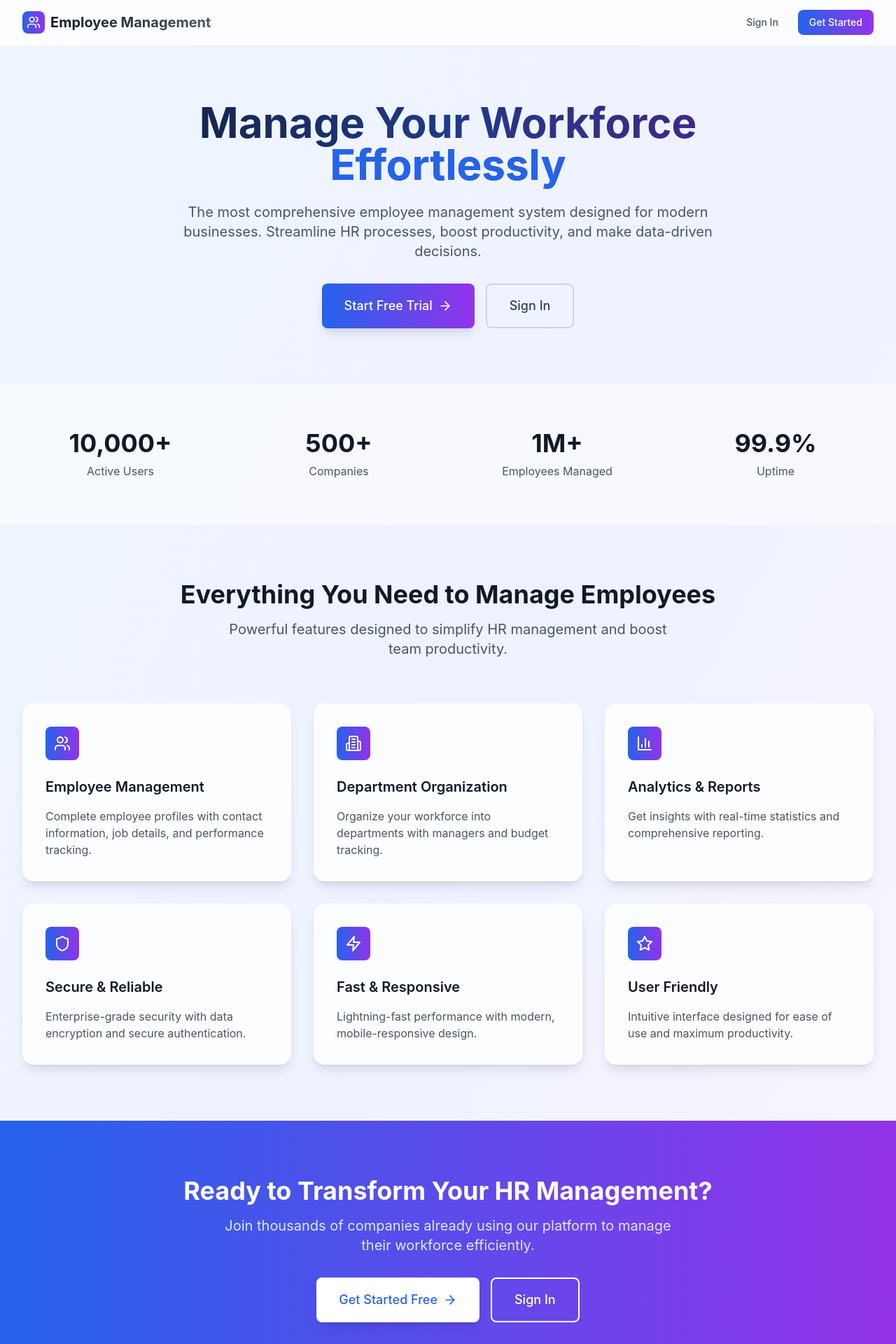
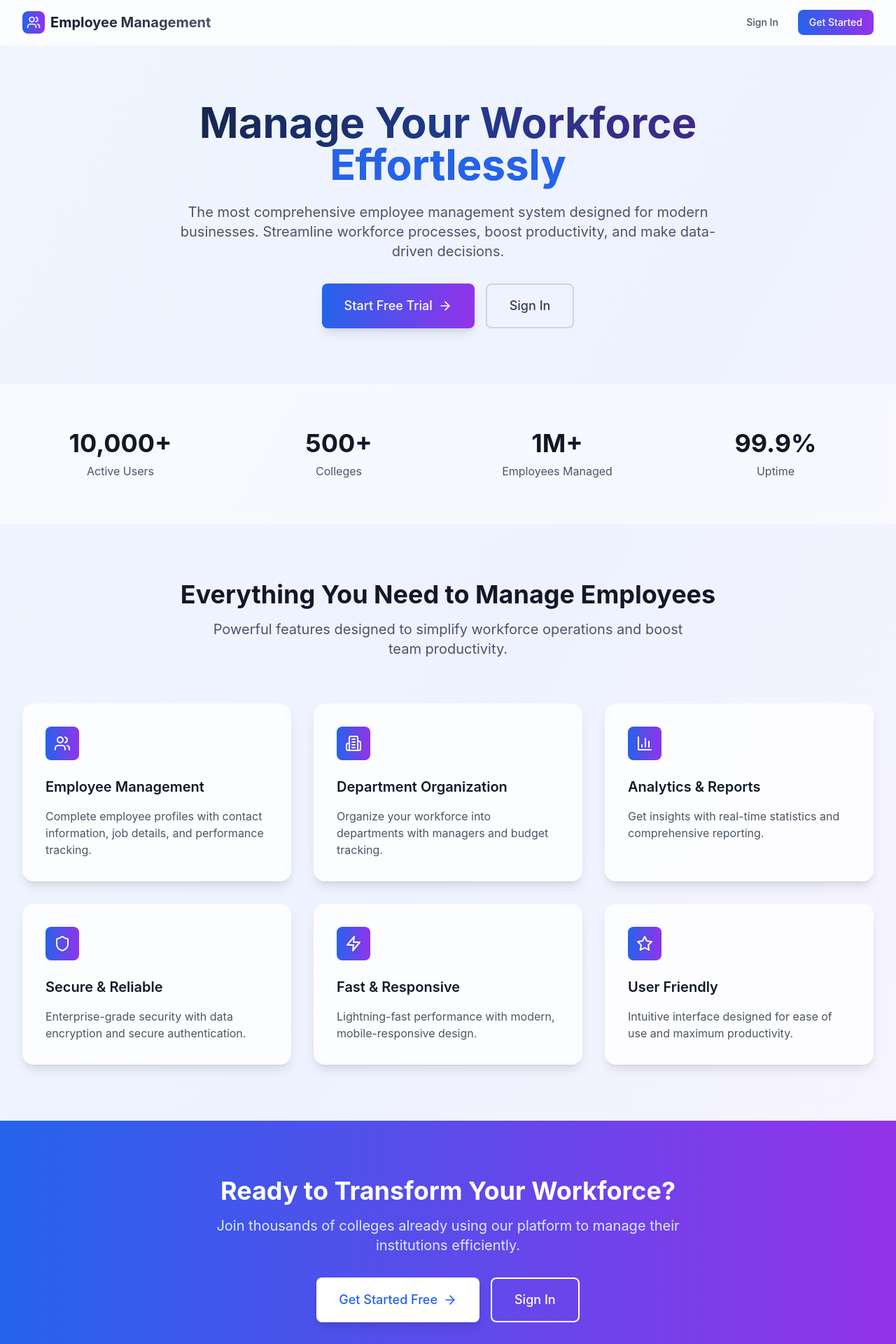
Before and after one commit to parimivamsi543-png/EMS-PROJECT, a React (Create React App) app in the folder client/: page / in a window 1280 px wide. Shown: the top 1920 px of the page at 70% size. Built offline with nearby package versions, Linux system fonts and the light colour scheme; no server answers; the HTML template or start-up script is replaced by a standard one.

Commit message:
updated backend configuration and added root route

```diff
--- a/client/src/pages/Dashboard.js
+++ b/client/src/pages/Dashboard.js
@@ -4,7 +4,7 @@ import { useQuery } from 'react-query';
 import {
   Users,
   Building2,
-  DollarSign,
+  IndianRupee,
   TrendingUp,
   Clock,
   Calendar,
@@ -95,7 +95,7 @@ const Dashboard = () => {
             <StatCard
               title="Average Salary"
               value={`₹${Math.round(stats?.avgSalary || 0).toLocaleString()}`}
-              icon={DollarSign}
+              icon={IndianRupee}
               color="bg-gradient-to-r from-yellow-500 to-yellow-600"
               change={1.8}
               gradient="bg-gradient-to-r from-yellow-50 to-yellow-100"
--- a/client/src/pages/DepartmentEmployees.js
+++ b/client/src/pages/DepartmentEmployees.js
@@ -1,7 +1,7 @@
 import React from 'react';
 import { useParams, Link } from 'react-router-dom';
 import { useQuery } from 'react-query';
-import { ArrowLeft, User, Mail, Phone, Building2, Briefcase, DollarSign, Calendar } from 'lucide-react';
+import { ArrowLeft, User, Mail, Phone, Building2, Briefcase, IndianRupee, Calendar } from 'lucide-react';
 import { getDepartment, getDepartmentEmployees } from '../services/api';
 
 const DepartmentEmployees = () => {
@@ -122,7 +122,7 @@ const DepartmentEmployees = () => {
                   )}
                   {employee.salary && (
                     <div className="flex items-center text-sm text-gray-600">
-                      <DollarSign className="h-4 w-4 mr-2 text-gray-400" />
+                      <IndianRupee className="h-4 w-4 mr-2 text-gray-400" />
                       <span>₹{employee.salary.toLocaleString()}</span>
                     </div>
                   )}
--- a/client/src/pages/DepartmentForm.js
+++ b/client/src/pages/DepartmentForm.js
@@ -2,7 +2,7 @@ import React, { useEffect } from 'react';
 import { useForm } from 'react-hook-form';
 import { useNavigate, useParams } from 'react-router-dom';
 import { useQuery, useMutation, useQueryClient } from 'react-query';
-import { ArrowLeft, Save, Building2, DollarSign, MapPin } from 'lucide-react';
+import { ArrowLeft, Save, Building2, IndianRupee, MapPin } from 'lucide-react';
 import { getDepartment, createDepartment, updateDepartment, getEmployees } from '../services/api';
 
 const DepartmentForm = () => {
@@ -169,7 +169,7 @@ const DepartmentForm = () => {
         {/* Financial Information */}
         <div className="bg-white rounded-lg shadow-sm border border-gray-200 p-6">
           <div className="flex items-center mb-6">
-            <DollarSign className="h-5 w-5 text-primary-600 mr-2" />
+            <IndianRupee className="h-5 w-5 text-primary-600 mr-2" />
             <h2 className="text-lg font-medium text-gray-900">Financial Information</h2>
           </div>
 
@@ -179,7 +179,7 @@ const DepartmentForm = () => {
                 Budget
               </label>
               <div className="relative">
-                <DollarSign className="absolute left-3 top-1/2 transform -translate-y-1/2 h-4 w-4 text-gray-400" />
+                <IndianRupee className="absolute left-3 top-1/2 transform -translate-y-1/2 h-4 w-4 text-gray-400" />
                 <input
                   {...register('budget', {
                     valueAsNumber: true,
--- a/client/src/pages/Departments.js
+++ b/client/src/pages/Departments.js
@@ -8,7 +8,7 @@ import {
   Trash2,
   Building2,
   Users,
-  DollarSign
+  IndianRupee
 } from 'lucide-react';
 import { getDepartments, deleteDepartment } from '../services/api';
 
@@ -132,7 +132,7 @@ const Departments = () => {
               <div className="space-y-2">
                 {department.budget && (
                   <div className="flex items-center text-sm text-gray-600">
-                    <DollarSign className="h-4 w-4 mr-2" />
+                    <IndianRupee className="h-4 w-4 mr-2" />
                     <span>Budget: ₹{department.budget.toLocaleString()}</span>
                   </div>
                 )}
--- a/client/src/pages/EmployeeDetails.js
+++ b/client/src/pages/EmployeeDetails.js
@@ -8,7 +8,7 @@ import {
   Phone,
   MapPin,
   Calendar,
-  DollarSign,
+  IndianRupee,
   User,
   Building2,
   AlertTriangle
@@ -136,7 +136,7 @@ const EmployeeDetails = () => {
               <div>
                 <label className="block text-sm font-medium text-gray-500 mb-1">Salary</label>
                 <div className="flex items-center">
-                  <DollarSign className="h-4 w-4 text-gray-400 mr-2" />
+                  <IndianRupee className="h-4 w-4 text-gray-400 mr-2" />
                   <p className="text-sm text-gray-900">₹{employee.salary?.toLocaleString()}</p>
                 </div>
               </div>
--- a/client/src/pages/Landing.js
+++ b/client/src/pages/Landing.js
@@ -47,7 +47,7 @@ const Landing = () => {
 
   const stats = [
     { label: 'Active Users', value: '10,000+' },
-    { label: 'Companies', value: '500+' },
+    { label: 'Colleges', value: '500+' },
     { label: 'Employees Managed', value: '1M+' },
     { label: 'Uptime', value: '99.9%' }
   ];
@@ -95,7 +95,7 @@ const Landing = () => {
             </h1>
             <p className="text-xl text-gray-600 mb-8 max-w-3xl mx-auto">
               The most comprehensive employee management system designed for modern businesses.
-              Streamline HR processes, boost productivity, and make data-driven decisions.
+              Streamline workforce processes, boost productivity, and make data-driven decisions.
             </p>
             <div className="flex flex-col sm:flex-row gap-4 justify-center">
               <Link
@@ -140,7 +140,7 @@ const Landing = () => {
               Everything You Need to Manage Employees
             </h2>
             <p className="text-xl text-gray-600 max-w-2xl mx-auto">
-              Powerful features designed to simplify HR management and boost team productivity.
+              Powerful features designed to simplify workforce operations and boost team productivity.
             </p>
           </div>
           <div className="grid grid-cols-1 md:grid-cols-2 lg:grid-cols-3 gap-8">
@@ -168,10 +168,10 @@ const Landing = () => {
       <div className="bg-gradient-to-r from-blue-600 to-purple-600 py-20">
         <div className="max-w-7xl mx-auto px-4 sm:px-6 lg:px-8 text-center">
           <h2 className="text-3xl md:text-4xl font-bold text-white mb-4">
-            Ready to Transform Your HR Management?
+            Ready to Transform Your Workforce?
           </h2>
           <p className="text-xl text-blue-100 mb-8 max-w-2xl mx-auto">
-            Join thousands of companies already using our platform to manage their workforce efficiently.
+            Join thousands of colleges already using our platform to manage their institutions efficiently.
           </p>
           <div className="flex flex-col sm:flex-row gap-4 justify-center">
             <Link
--- a/client/src/pages/Profile.js
+++ b/client/src/pages/Profile.js
@@ -1,6 +1,6 @@
 import React from 'react';
 import { useQuery } from 'react-query';
-import { User, Mail, Phone, MapPin, Briefcase, Building2, Calendar, DollarSign, Shield } from 'lucide-react';
+import { User, Mail, Phone, MapPin, Briefcase, Building2, Calendar, IndianRupee, Shield } from 'lucide-react';
 import { useAuth } from '../contexts/AuthContext';
 import { getEmployee } from '../services/api';
 
@@ -162,7 +162,7 @@ const Profile = () => {
                 </div>
 
                 <div className="flex items-start">
-                  <DollarSign className="h-5 w-5 text-gray-400 mr-3 mt-0.5" />
+                  <IndianRupee className="h-5 w-5 text-gray-400 mr-3 mt-0.5" />
                   <div>
                     <p className="text-sm font-medium text-gray-500">Salary</p>
                     <p className="text-base text-gray-900">
```
Also changed, not shown: client/src/pages/Payroll.js (+18 -17 lines).
